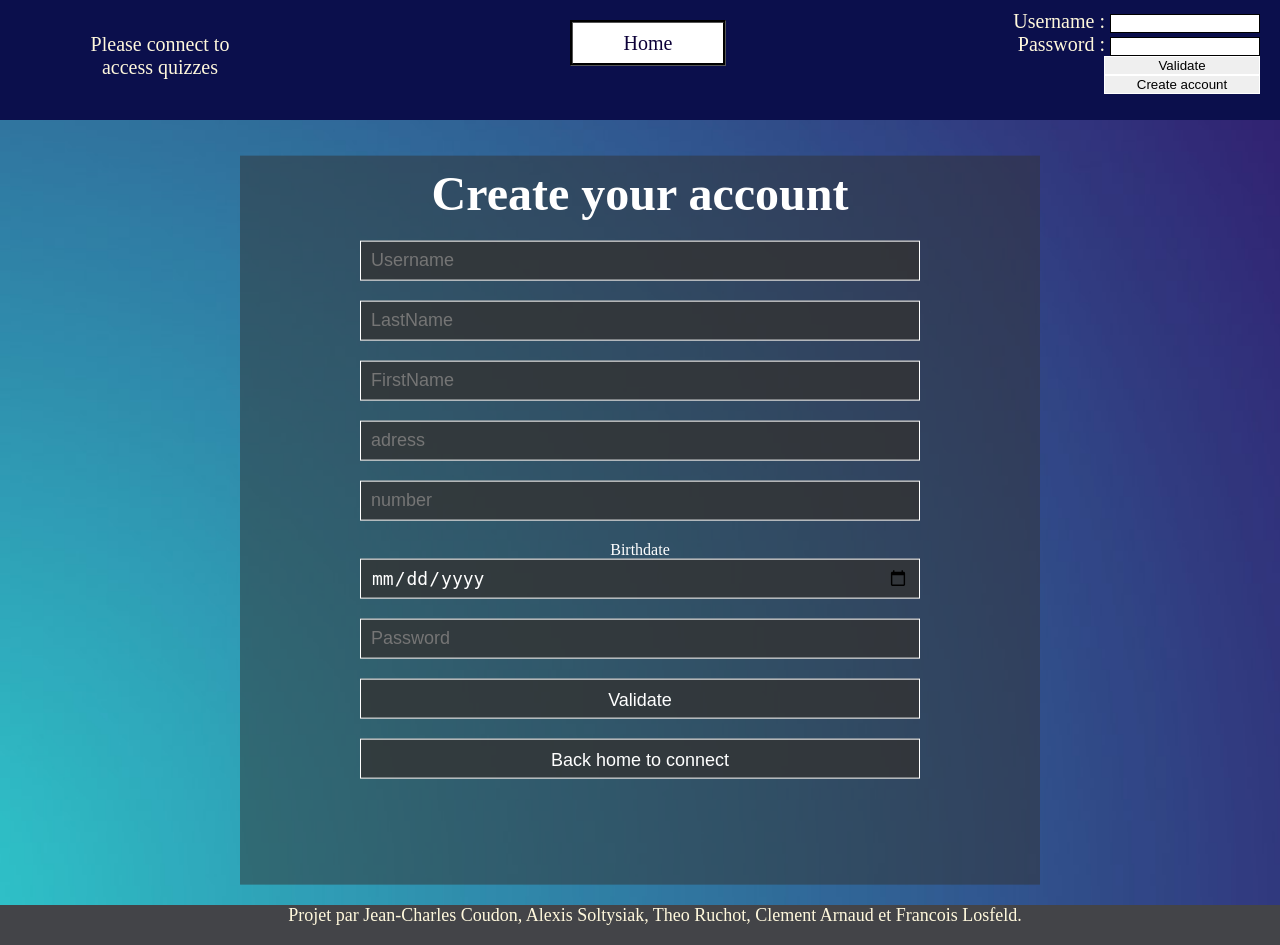
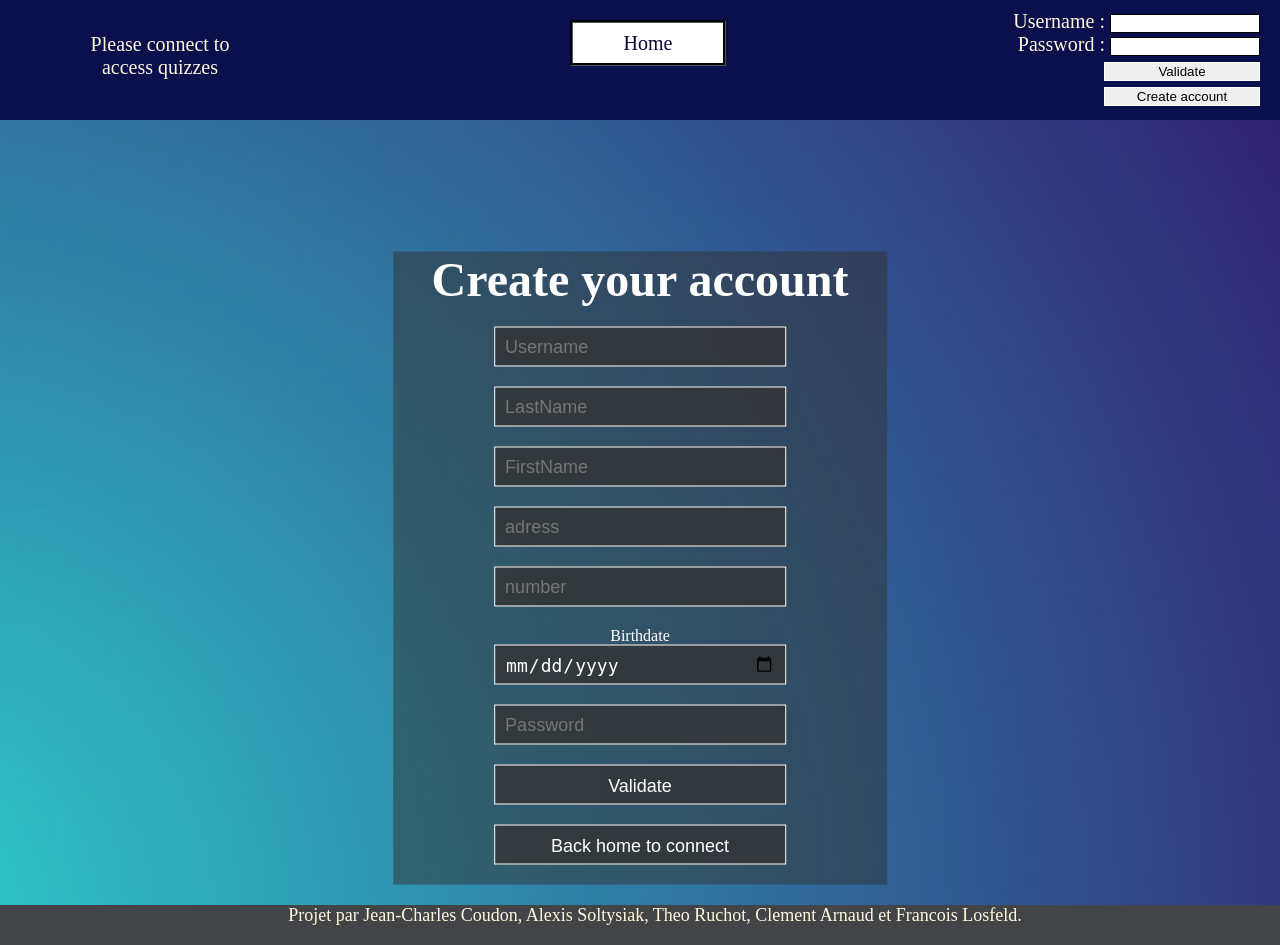
Before and after one commit to francois-los/techno_web, a PHP site: page /PHP/createAccount.php in a window 1280 px wide. Run offline with PHP 8.4, Linux system fonts and the light colour scheme.

Commit message:
Ajustement css createAccount

```diff
--- a/CSS/cssProjetSite.css
+++ b/CSS/cssProjetSite.css
@@ -15,6 +15,7 @@ header {
     color: cornsilk;
     font-size: 20px;
     height: 90px;
+    z-index: 1;
 }
 
 footer {
@@ -27,6 +28,7 @@ footer {
     height: 40px;
     bottom: 0px;
     margin-top: 30px;
+    z-index: 1;
 
 }
 
@@ -50,6 +52,7 @@ footer {
         border: solid 1px white;
         cursor: pointer;
         width: 52%;
+        margin-top: 2%;
     }
 
         .loginForm input[type="button"] {
@@ -57,6 +60,7 @@ footer {
             border: solid 1px white;
             cursor: pointer;
             width: 52%;
+            margin-top: 2%;
         }
 
 .logout {
@@ -129,11 +133,12 @@ h1 {
     color: white;
     position: absolute;
     transform: translate(-50%, -50%);
-    top: 55%;
+    margin-top: 35%;
     left: 50%;
-    width: 800px;
-    height: 75%;
-    padding: 10px 0;
+    width: auto;
+    height: auto;
+    padding-left: 3%;
+    padding-right: 3%;
 }
 
     #signup-form h2 {
```
